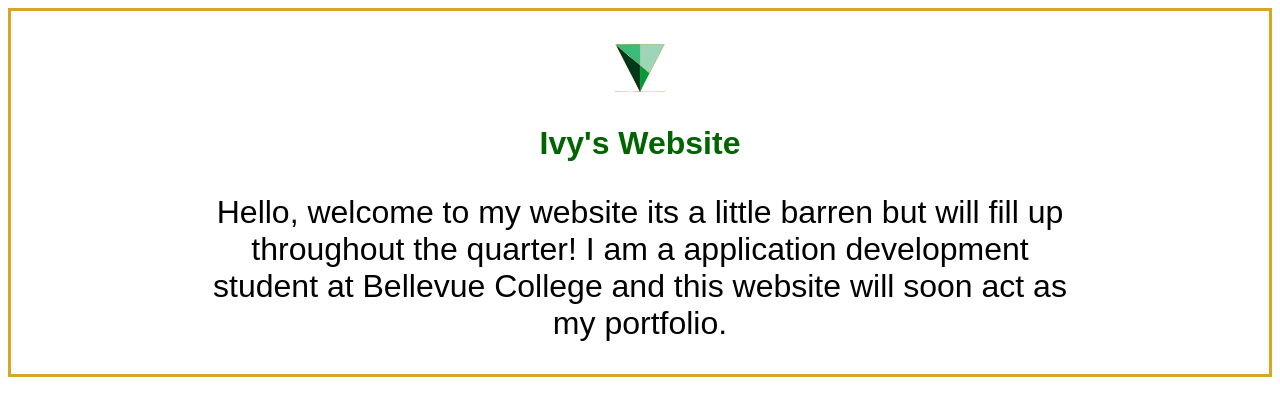
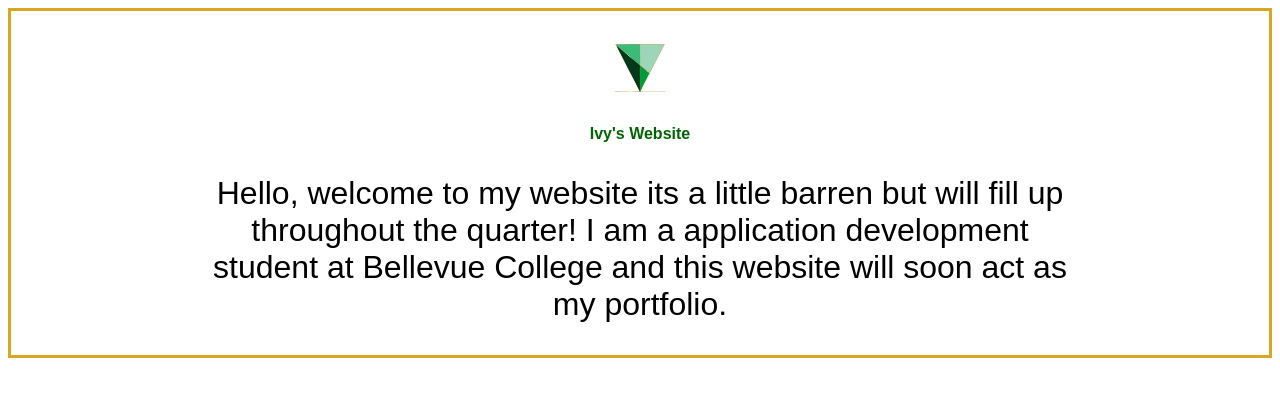
Before and after one commit to ivytran/webroot, a plain HTML site: page index.html in a window 1280 px wide. Drawn offline with Linux system fonts and the light colour scheme.

Commit message:
Stylesheet update

```diff
--- a/css/style.css
+++ b/css/style.css
@@ -18,7 +18,7 @@ p {
 h1 {
 	text-align:center;
 	color:darkgreen;
-	font-size:200%;
+	font-size:100%;
 
 }
 .centerimg {
```
